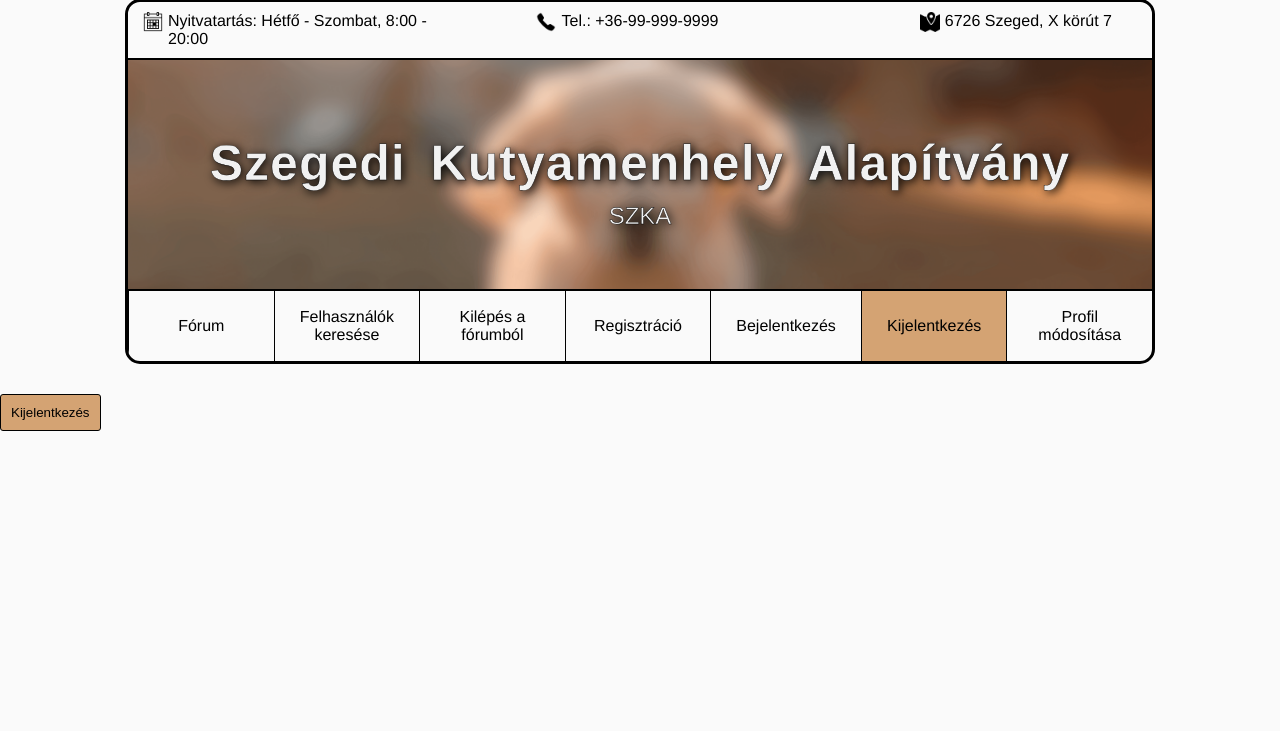
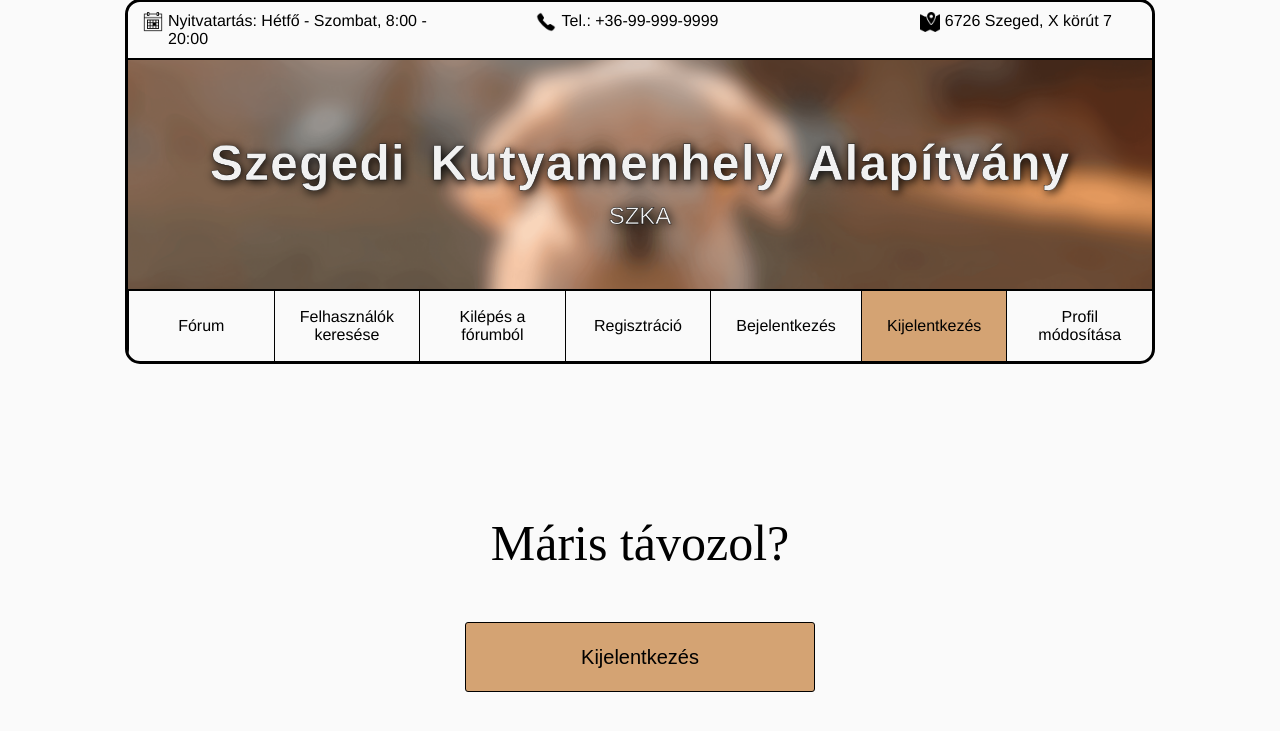
Before and after one commit to martin-nandor-csikos/Webterv, a PHP site: page /loggedIn.php in a window 1280 px wide. Shown: the part 21-752 px from the top of the page. Run offline with PHP 8.4, Linux system fonts and the light colour scheme; the visitor is signed in with stand-in values (Sample User, id 1).

Commit message:
styled logout page

```diff
--- a/loggedIn.php
+++ b/loggedIn.php
@@ -47,8 +47,9 @@
             <a href="changeUserInfoPage.php" id="changeinfo" class="notActive">Profil módosítása</a>
         </nav>
     </header>
+    <p id="kijszoveg">Máris távozol?</p>
     <form action="./php/logout.php" method="POST">
-        <input type="submit" name="kijelentkezes" value="Kijelentkezés">
+        <input id="kijgomb" type="submit" name="kijelentkezes" value="Kijelentkezés">
     </form>
 </body>
 </html>
--- a/styles.css
+++ b/styles.css
@@ -1030,7 +1030,7 @@ a:visited {
     margin-left: auto;
     margin-right: auto;
     padding: 20px;
-    background-color: rgba(146, 146, 146, 0.434);
+    background-color: rgba(255, 255, 255, 0.894);
     border-radius: 5px;
     box-shadow: 0 0 5px rgba(0, 0, 0, 0.1);
     display: flex;
@@ -1131,3 +1131,20 @@ input[type="submit"] {
 input[type="submit"]:hover {
     background-color: #c77d33;
 }
+
+#kijszoveg {
+    color: black;
+    margin-top: 150px;
+    text-align: center;
+    font-size: 50px;
+    font-family: 'Verdana, Geneva, Tahoma, sans-serif';
+}
+
+#kijgomb {
+    text-align: center;
+    display: block;
+    margin: 0 auto;
+    width: 350px;
+    height: 70px;
+    font-size: 20px;
+}
```
